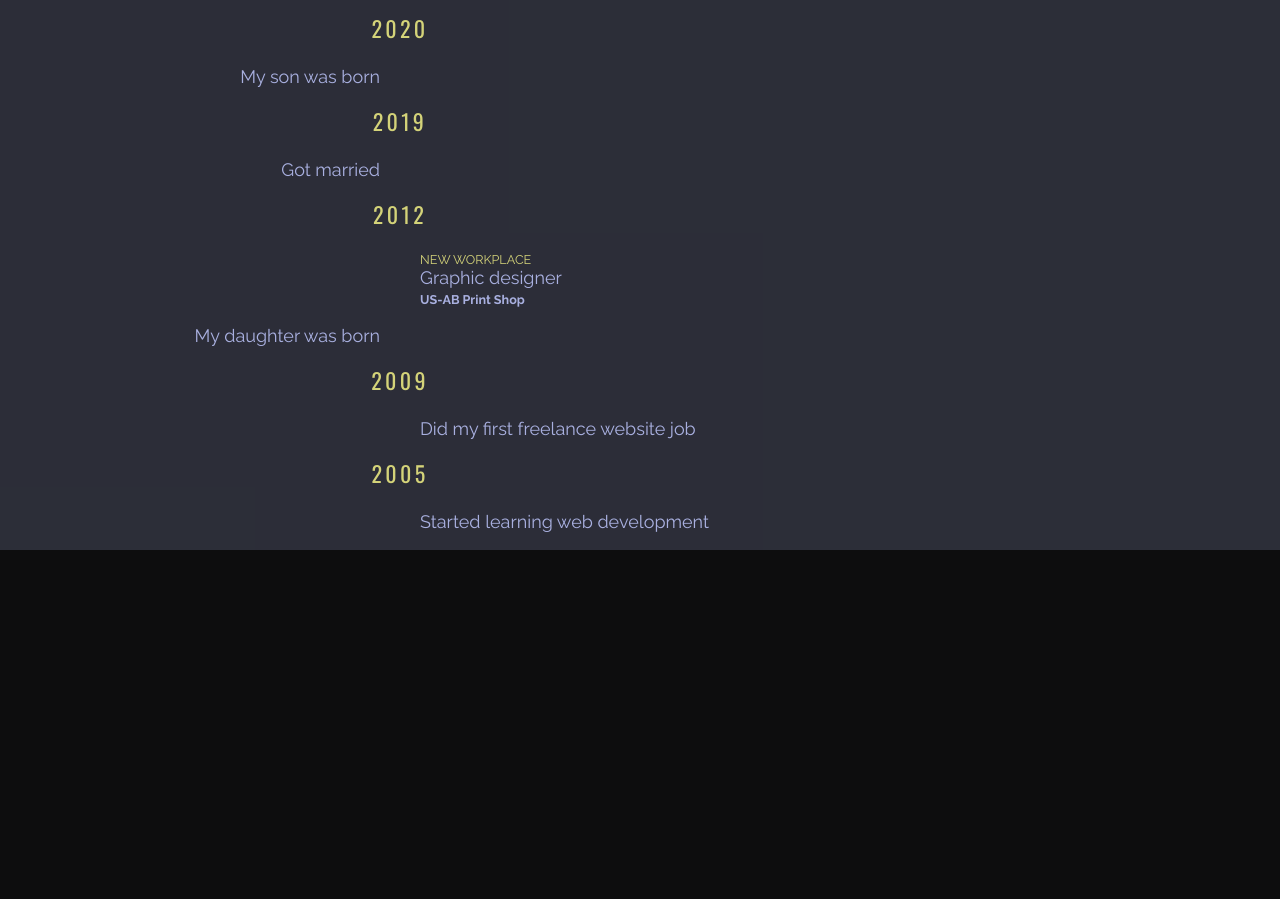
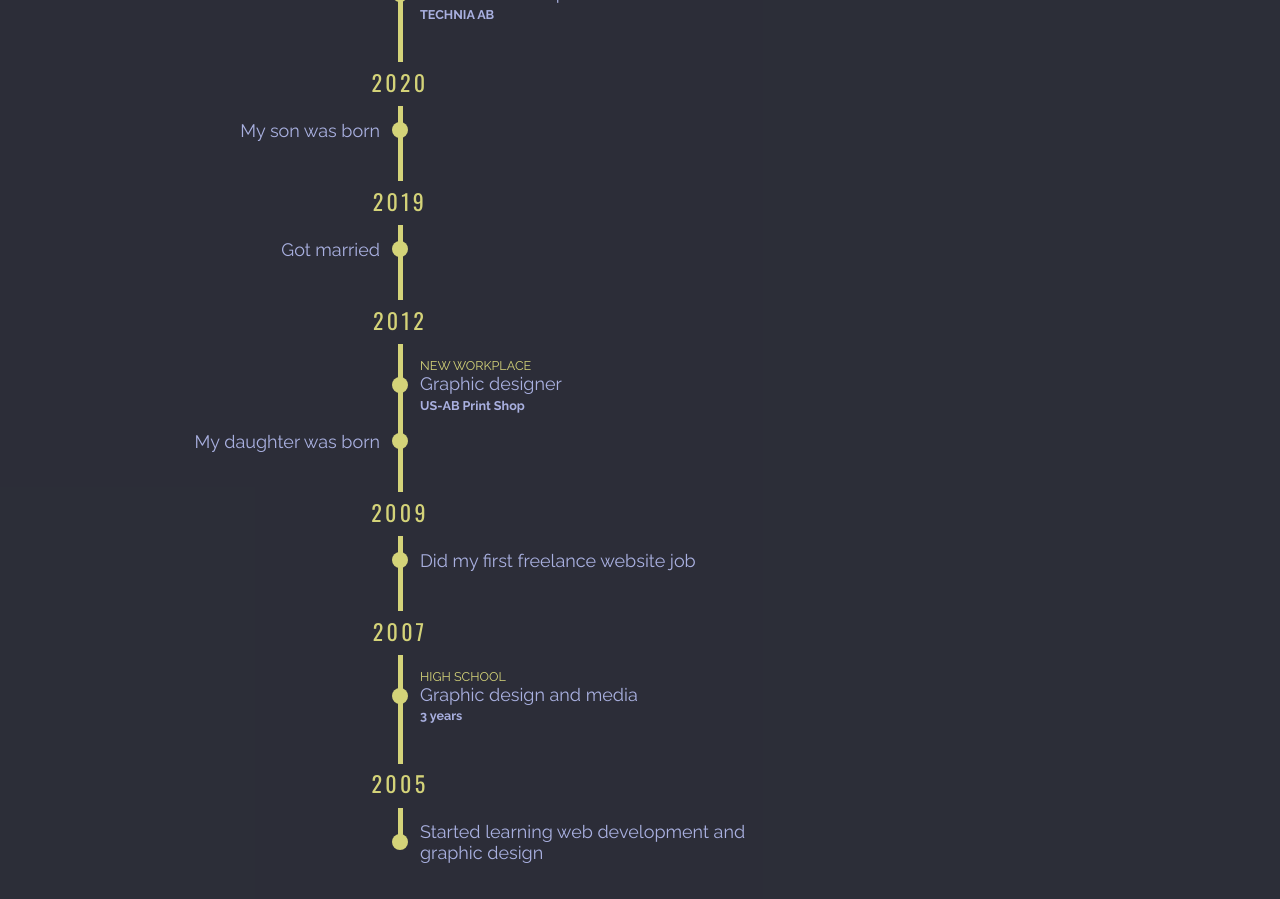
Before and after one commit to SystemInfected/portfolio, a Next.js app: page / in a window 1280 px wide. Shown: the part 1800-2699 px from the top of the page. Before the commit the page ends 2350 px from the top, so only its background shows below. Built offline with nearby package versions, Linux system fonts and the light colour scheme.

Commit message:
History done

```diff
--- a/src/components/HistoryListItems.tsx
+++ b/src/components/HistoryListItems.tsx
@@ -39,10 +39,20 @@ const HistoryListItems = () => {
 			],
 		},
 		{
+			year: 2007,
+			yearEvents: [
+				{
+					data:
+						'<span>high school</span> Graphic design and media <span>3 years</span>',
+					type: 'professional',
+				},
+			],
+		},
+		{
 			year: 2005,
 			yearEvents: [
 				{
-					data: 'Started learning web development',
+					data: 'Started learning web development and graphic design',
 					type: 'professional',
 				},
 			],
@@ -51,11 +61,12 @@ const HistoryListItems = () => {
 	91
 	const historyItemsContent = Object.values(historyItems).map((yearContent) => {
 		const yearEvents = yearContent.yearEvents.map((event, index) => {
+			const data = `<div class="event-dot"></div>${event.data}`
 			return (
 				<li
 					key={yearContent.year + '_' + index}
 					id={event.type}
-					dangerouslySetInnerHTML={{ __html: event.data }}
+					dangerouslySetInnerHTML={{ __html: data }}
 				></li>
 			)
 		})
--- a/src/components/SkillsAbout.tsx
+++ b/src/components/SkillsAbout.tsx
@@ -38,7 +38,7 @@ const SkillsAboutSection = styled.div`
 		padding: 0 2.5em;
 	}
 	@media screen and (max-width: ${breakpoint.mobileBig}) {
-		flex-direction: column;
+		flex-direction: column-reverse;
 	}
 	h2 {
 		font-family: ${font.headingsFont};
@@ -75,14 +75,25 @@ const HistoryList = styled.ul`
 			text-transform: uppercase;
 			letter-spacing: 0.15em;
 			text-align: center;
+			margin-top: 2em;
 			margin-bottom: 1em;
 		}
-	}
 		ul {
+			margin-bottom: 2em;
+			position: relative;
 			li {
+				position: relative;
 				width: calc(50% - 20px);
 				margin-bottom: 1em;
-
+				.event-dot {
+					position: absolute;
+					top: 50%;
+					margin-top: -8px;
+					width: 16px;
+					height: 16px;
+					border-radius: 50%;
+					background-color: ${color.mainAccentColor};
+				}
 				&#professional {
 					text-align: left;
 					margin-left: calc(50% + 20px);
@@ -100,10 +111,31 @@ const HistoryList = styled.ul`
 							font-weight: bold;
 						}
 					}
+					.event-dot {
+						left: -28px;
+					}
 				}
 				&#personal {
 					text-align: right;
+					.event-dot {
+						right: -28px;
 					}
+				}
+			}
+			&:before {
+				content: '';
+				display: block;
+				width: 5px;
+				height: calc(100% + 3em);
+				position: absolute;
+				top: calc(0px - 0.75em);
+				background-color: ${color.mainAccentColor};
+				margin-left: 50%;
+				left: -2.5px;
+			}
+		}
+		&:last-of-type ul:before {
+			height: calc(100% - 8px);
 		}
 	}
 `
```
Lines whose indentation alone changed are shown as unchanged.
